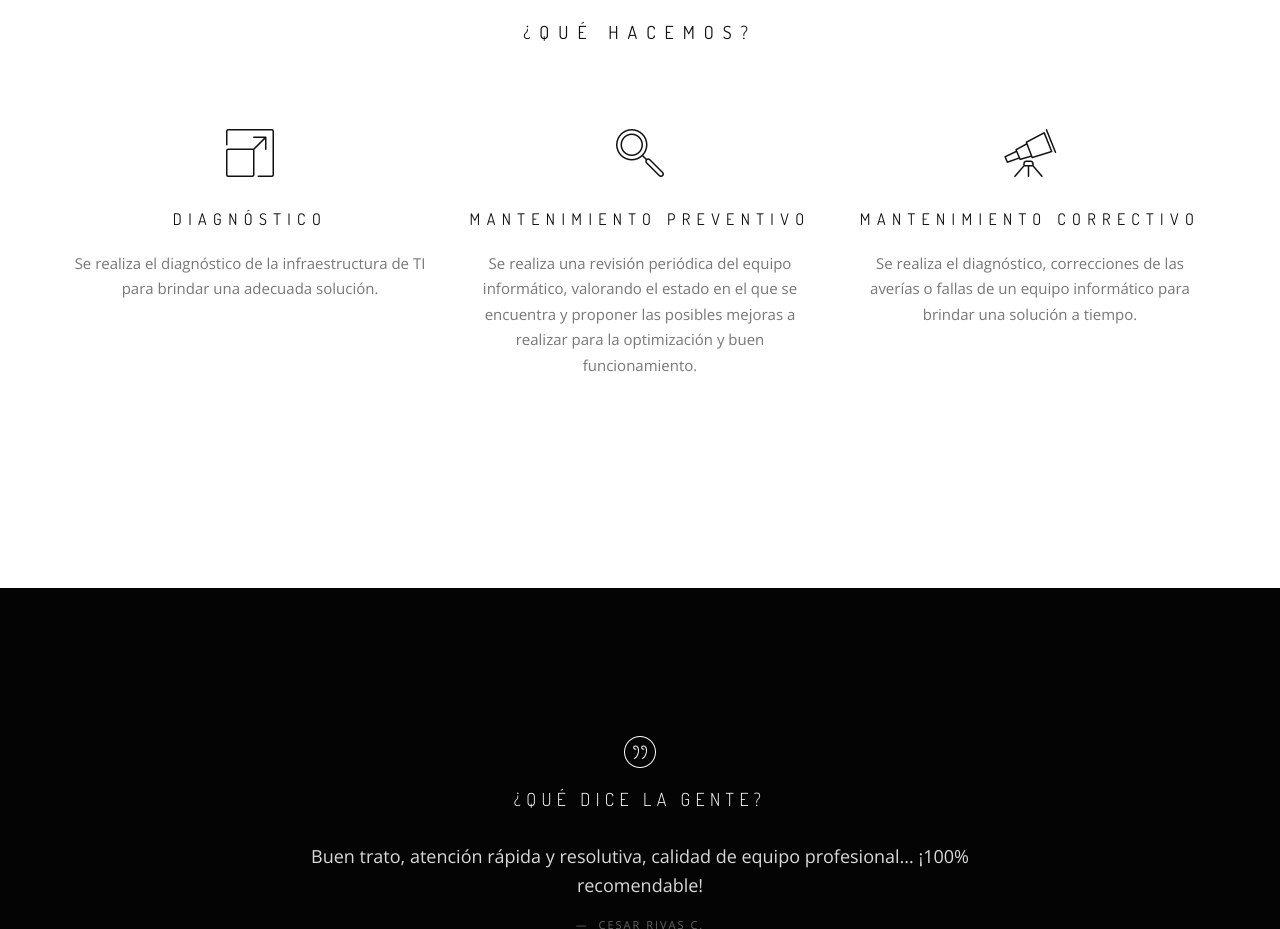
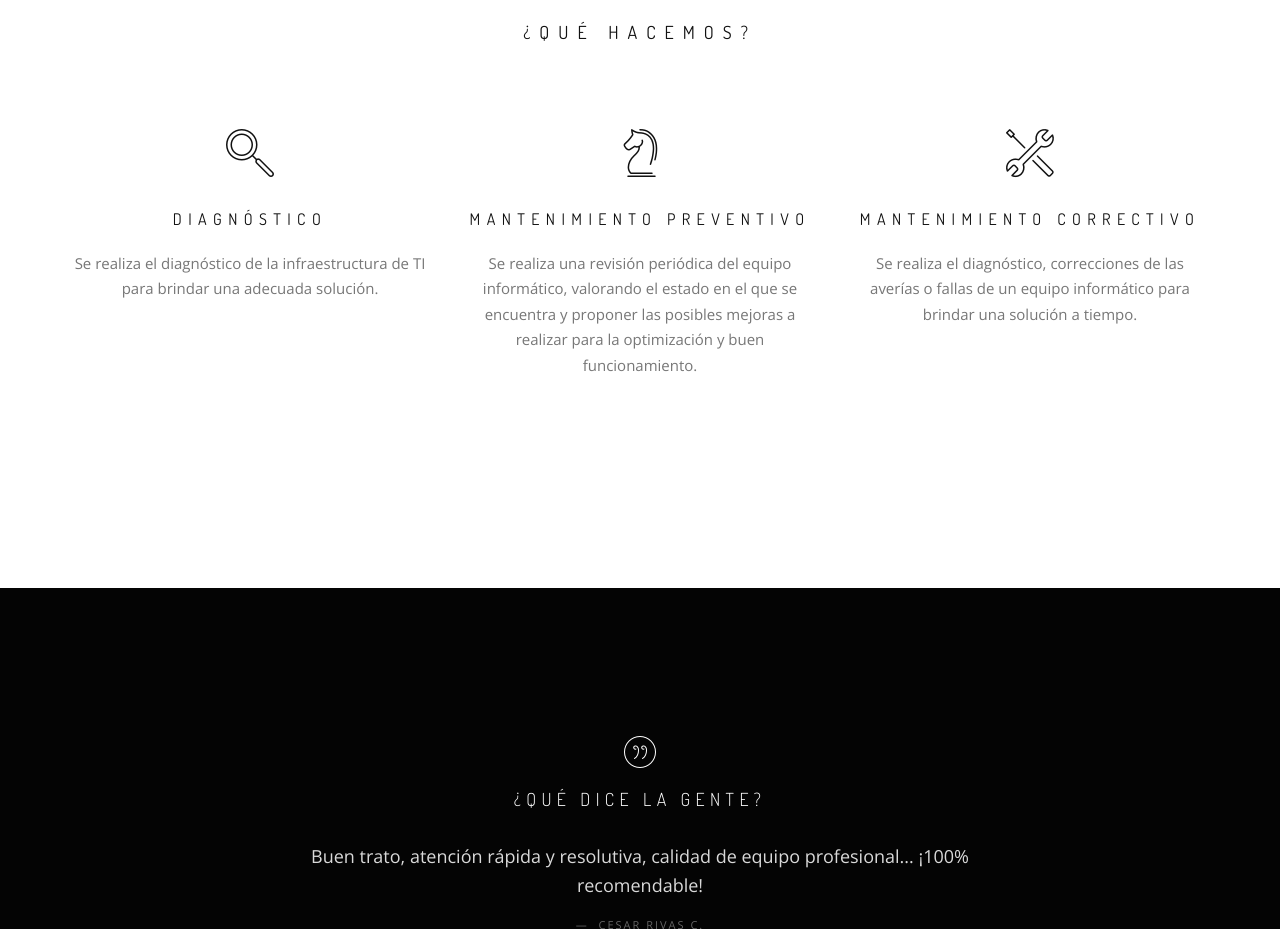
Before and after one commit to cveranoa/wopi, a plain HTML site: page index.html in a window 1280 px wide. Shown: the part 940-1869 px from the top of the page. Drawn offline with nearby package versions, Linux system fonts and the light colour scheme.

Commit message:
Update Index

```diff
--- a/index.html
+++ b/index.html
@@ -128,7 +128,7 @@
                         <div class="col-sm-6 col-md-4 col-lg-4">
                             <div class="alt-features-item align-center">
                                 <div class="alt-features-icon">
-                                    <span class="icon-expand"></span>
+                                    <span class="icon-magnifying-glass"></span>
                                 </div>
                                 <h3 class="alt-features-title font-alt">Diagnóstico</h3>
                                 <div class="section-text align-center mb-70 mb-xs-40">
@@ -142,7 +142,7 @@
                         <div class="col-sm-6 col-md-4 col-lg-4">
                             <div class="alt-features-item align-center">
                                 <div class="alt-features-icon">
-                                    <span class="icon-magnifying-glass"></span>
+                                    <span class="icon-strategy"></span>
                                 </div>
                                 <h3 class="alt-features-title font-alt">Mantenimiento Preventivo</h3>
                                 <div class="section-text align-center mb-70 mb-xs-40">
@@ -156,7 +156,7 @@
                         <div class="col-sm-6 col-md-4 col-lg-4">
                             <div class="alt-features-item align-center">
                                 <div class="alt-features-icon">
-                                    <span class="icon-telescope"></span>
+                                    <span class="icon-tools-2"></span>
                                 </div>
                                 <h3 class="alt-features-title font-alt">Mantenimiento Correctivo</h3>
                                 <div class="section-text align-center mb-70 mb-xs-40">
```
